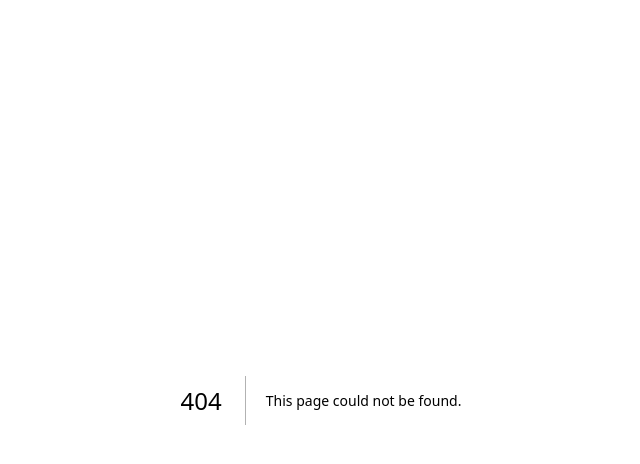
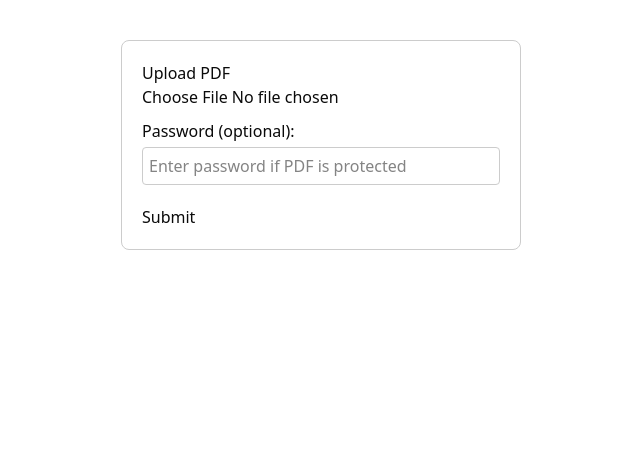
Before and after one commit to devleo10/springpad, a Next.js app in the folder springpad-client/: page /dashboard in a window 1280 px wide. Before the commit this address had no page. Shown: the top 464 px of the page, without its empty margins (319-959 px from the left). Built offline with nearby package versions, Linux system fonts and the light colour scheme.

Commit message:
Add PDF upload functionality with optional password protection

```diff
--- /dev/null
+++ b/springpad-client/app/dashboard/page.tsx
@@ -0,0 +1,106 @@
+"use client";
+
+import React, { useState } from "react";
+import axios from "axios";
+// ...existing code...
+
+const DashboardPage: React.FC = () => {
+  const [file, setFile] = useState<File | null>(null);
+  const [password, setPassword] = useState<string>("");
+  const [uploading, setUploading] = useState(false);
+  const [response, setResponse] = useState<string | null>(null);
+
+  const handleFileChange = (e: React.ChangeEvent<HTMLInputElement>) => {
+    if (e.target.files && e.target.files[0]) {
+      setFile(e.target.files[0]);
+      setResponse(null);
+    }
+  };
+
+  const handleUpload = async () => {
+    if (!file) return;
+    setUploading(true);
+    const formData = new FormData();
+    formData.append("pdf", file);
+    if (password) {
+      formData.append("password", password);
+    }
+
+    try {
+      const res = await axios.post(
+        "https://springpad.onrender.com/upload",
+        formData,
+        {
+          headers: { "Content-Type": "multipart/form-data" },
+        }
+      );
+      setResponse(JSON.stringify(res.data, null, 2));
+    } catch (err: unknown) {
+      let errorMessage = "Upload failed: ";
+      if (axios.isAxiosError(err)) {
+        errorMessage += err.response?.data?.error || err.message;
+      } else if (err instanceof Error) {
+        errorMessage += err.message;
+      } else {
+        errorMessage += "An unknown error occurred.";
+      }
+      setResponse(errorMessage);
+    } finally {
+      setUploading(false);
+    }
+  };
+
+  return (
+    <div
+      style={{
+        maxWidth: 400,
+        margin: "40px auto",
+        padding: 20,
+        border: "1px solid #ccc",
+        borderRadius: 8,
+      }}
+    >
+      <h2>Upload PDF</h2>
+      <input type="file" accept="application/pdf" onChange={handleFileChange} />
+      <div style={{ marginTop: 10 }}>
+        <label htmlFor="password">Password (optional):</label>
+        <input
+          id="password"
+          type="password"
+          value={password}
+          onChange={(e) => setPassword(e.target.value)}
+          style={{
+            width: "100%",
+            marginTop: 4,
+            marginBottom: 10,
+            padding: 6,
+            borderRadius: 4,
+            border: "1px solid #ccc",
+          }}
+          placeholder="Enter password if PDF is protected"
+        />
+      </div>
+      <button
+        onClick={handleUpload}
+        disabled={!file || uploading}
+        style={{ marginTop: 10 }}
+      >
+        {uploading ? "Uploading..." : "Submit"}
+      </button>
+      {response && (
+        <pre
+          style={{
+            marginTop: 20,
+            background: "#f6f8fa",
+            padding: 10,
+            borderRadius: 4,
+          }}
+        >
+          {response}
+        </pre>
+      )}
+    </div>
+  );
+};
+
+export default DashboardPage;
--- /dev/null
+++ b/springpad-client/app/dashboard/profile/page.tsx
@@ -0,0 +1,9 @@
+import React from 'react'
+
+function page() {
+  return (
+    <div>page</div>
+  )
+}
+
+export default page
--- a/springpad-client/package.json
+++ b/springpad-client/package.json
@@ -28,6 +28,7 @@
     "@radix-ui/react-tooltip": "^1.2.7",
     "@tabler/icons-react": "^3.34.1",
     "@tanstack/react-table": "^8.21.3",
+    "axios": "^1.11.0",
     "class-variance-authority": "^0.7.1",
     "clsx": "^2.1.1",
     "firebase": "^12.0.0",
```
Also changed, not shown: 1 other file (tests, documents, lock files or other folders).
